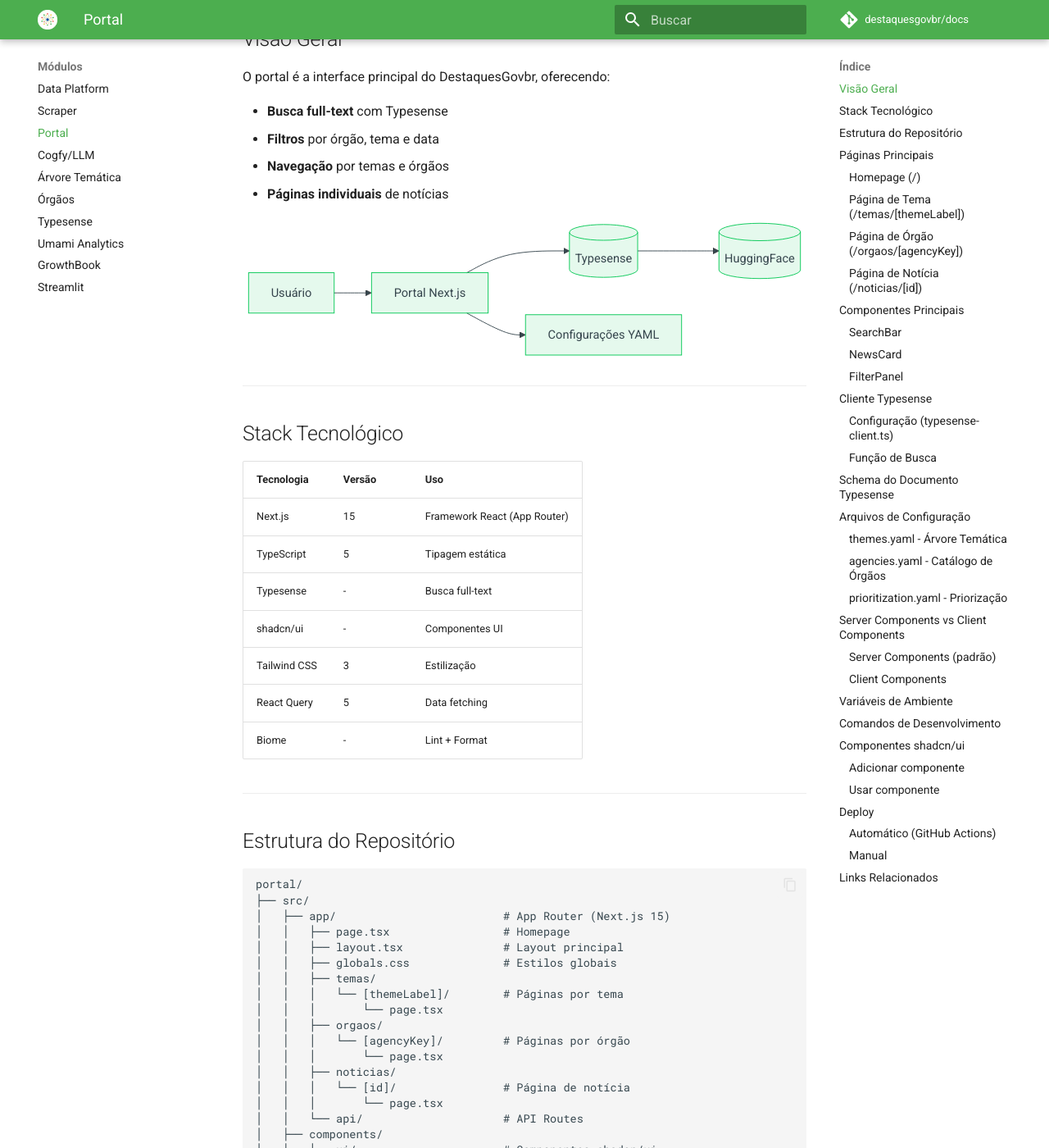
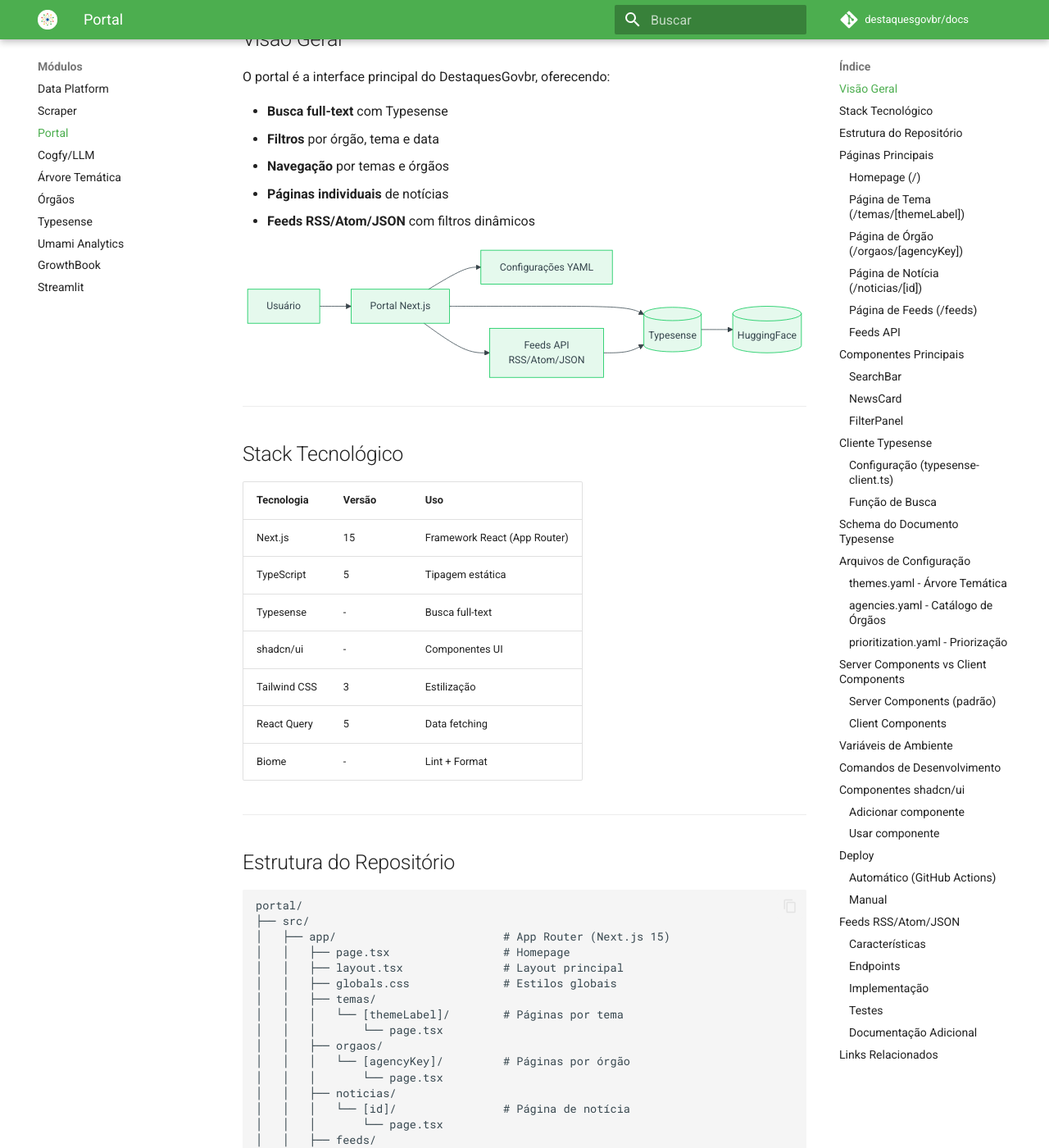
Before and after one commit to destaquesgovbr/docs, an MkDocs documentation site: the page built from docs/modulos/portal.md, in a window 1280 px wide and 1400 px high, scrolled down 346 px. Shown: the whole window at 82% size. Built offline with MkDocs 1.6.1 and Material for MkDocs 9.7.7, drawn with Linux system fonts in a browser that asks for light colours; comment, search, counter and statistics services are not loaded; some of the changed text lies outside the part shown.

Commit message:
docs: adiciona referência à Feeds API no módulo portal
Implementa recomendação item 14.3 do Quadro Resumo (Feeds API):
- Adiciona seção completa sobre Feeds RSS/Atom/JSON no portal.md
- Documenta 3 endpoints (/feed.xml, /feed.atom, /feed.json)
- Parâmetros de filtro: agencias, temas, tag, q, limit
- Página /feeds com construtor interativo de feeds
- Arquitetura: route handlers, parsing, validação, serialização
- Caching otimizado: Cache-Control (10min) + ETag (304 Not Modified)
- Conversão markdown → HTML server-side
- Título dinâmico baseado em filtros
- 43 testes unitários de cobertura
- Referência à documentação completa em portal/docs/FEEDS_API.md (198 linhas)

Fonte: portal/src/lib/feed.ts, portal/docs/FEEDS_API.md

Co-Authored-By: Claude Sonnet 4.5 <noreply@anthropic.com>

````diff
--- a/docs/modulos/portal.md
+++ b/docs/modulos/portal.md
@@ -14,6 +14,7 @@ O portal é a interface principal do DestaquesGovbr, oferecendo:
 - **Filtros** por órgão, tema e data
 - **Navegação** por temas e órgãos
 - **Páginas individuais** de notícias
+- **Feeds RSS/Atom/JSON** com filtros dinâmicos
 
 ```mermaid
 flowchart LR
@@ -21,6 +22,8 @@ flowchart LR
     P --> T[(Typesense)]
     T --> HF[(HuggingFace)]
     P --> CF[Configurações YAML]
+    P --> F[Feeds API<br/>RSS/Atom/JSON]
+    F --> T
 ```
 
 ---
@@ -57,15 +60,25 @@ portal/
 │   │   ├── noticias/
 │   │   │   └── [id]/                # Página de notícia
 │   │   │       └── page.tsx
+│   │   ├── feeds/
+│   │   │   └── page.tsx             # Página de descoberta de feeds
+│   │   ├── feed.xml/route.ts        # RSS 2.0 API route
+│   │   ├── feed.atom/route.ts       # Atom 1.0 API route
+│   │   ├── feed.json/route.ts       # JSON Feed 1.1 API route
 │   │   └── api/                     # API Routes
 │   ├── components/
 │   │   ├── ui/                      # Componentes shadcn/ui
 │   │   ├── search/                  # Busca e filtros
 │   │   ├── news/                    # Cards e listas de notícias
 │   │   ├── layout/                  # Header, Footer, Nav
-│   │   └── filters/                 # Filtros de busca
+│   │   ├── filters/                 # Filtros de busca
+│   │   └── common/
+│   │       └── FeedLink.tsx         # Link RSS contextual
 │   ├── lib/
 │   │   ├── typesense-client.ts      # Cliente Typesense
+│   │   ├── feed.ts                  # Lógica core de feeds (parsing, validação, serialização)
+│   │   ├── feed-handler.ts          # Handler HTTP compartilhado (ETag, cache)
+│   │   ├── markdown-to-html.ts      # Conversor markdown → HTML para feeds
 │   │   ├── themes.yaml              # Árvore temática
 │   │   ├── agencies.yaml            # Catálogo de órgãos
 │   │   ├── prioritization.yaml      # Config de priorização
@@ -73,6 +86,9 @@ portal/
 │   ├── hooks/                       # React hooks customizados
 │   └── types/                       # Definições TypeScript
 ├── public/                          # Assets estáticos
+├── docs/
+│   ├── FEEDS_API.md                 # Documentação completa da API de feeds
+│   └── FEEDS_ARCHITECTURE.md        # Arquitetura técnica dos feeds
 ├── .github/workflows/
 │   └── deploy-production.yml        # Deploy Cloud Run
 ├── package.json
@@ -110,6 +126,28 @@ portal/
 - Conteúdo completo
 - Metadados (data, órgão, tema)
 - Notícias relacionadas
+
+### Página de Feeds (`/feeds`)
+
+- **Construtor interativo**: Multi-select de órgãos e temas, gera URLs dos 3 formatos (RSS/Atom/JSON) em tempo real
+- **Feeds por Ministério**: Grid com links diretos RSS/Atom para cada ministério
+- **Feeds por Tema**: Grid com links diretos RSS/Atom para cada tema de nível 1
+- **Instruções**: Guia passo a passo para usar os feeds em leitores RSS
+
+### Feeds API
+
+- **`/feed.xml`**: RSS 2.0
+- **`/feed.atom`**: Atom 1.0
+- **`/feed.json`**: JSON Feed 1.1
+
+**Parâmetros suportados**:
+- `agencias` - Filtrar por órgãos (ex: `agencias=mre,saude`)
+- `temas` - Filtrar por temas (ex: `temas=01,03`)
+- `tag` - Filtrar por tag exata
+- `q` - Busca textual em título e conteúdo
+- `limit` - Quantidade de itens (default: 20, máx: 50)
+
+→ Documentação completa em [portal/docs/FEEDS_API.md](https://github.com/destaquesgovbr/portal/blob/main/docs/FEEDS_API.md)
 
 ---
 
@@ -451,6 +489,81 @@ gcloud run deploy portal \
 
 ---
 
+## Feeds RSS/Atom/JSON
+
+### Características
+
+- ✅ **3 formatos padrão**: RSS 2.0, Atom 1.0, JSON Feed 1.1
+- ✅ **Filtros dinâmicos**: Por órgão, tema, tag e busca textual
+- ✅ **Construtor interativo**: Página `/feeds` com multi-select de órgãos/temas
+- ✅ **Links contextuais**: Feeds automáticos em páginas de busca, tema e órgão
+- ✅ **Autodiscovery**: Tags `<link rel="alternate">` no `<head>`
+- ✅ **Caching otimizado**: `Cache-Control` com 10min + ETag para 304 Not Modified
+- ✅ **Markdown → HTML**: Conversão server-side com mesmo pipeline do portal
+
+### Endpoints
+
+```
+GET /feed.xml?agencias=mre,saude&temas=01&q=reforma&limit=30
+GET /feed.atom?agencias=gestao&temas=03
+GET /feed.json?temas=01,20&limit=50
+```
+
+### Implementação
+
+**Arquitetura**:
+```
+Route Handler (/feed.xml/route.ts)
+    ↓
+handleFeedRequest() (feed-handler.ts)
+    ↓
+parseFeedParams() → validateFeedParams() → buildFeed()
+    ↓
+queryArticlesForFeed() → Typesense
+    ↓
+markdownToHtml() → serializeFeed(format)
+    ↓
+computeETag() → Response (200 ou 304)
+```
+
+**Validação**:
+- `agencias`: Verifica existência em `agencies.yaml`
+- `temas`: Verifica existência em `themes.yaml`
+- `q`: Máximo 200 caracteres
+- `limit`: Entre 1-50
+
+**Caching**:
+- `Cache-Control: public, s-maxage=600, stale-while-revalidate=60`
+- `ETag`: MD5 do body
+- `If-None-Match` → 304 Not Modified
+
+**Título dinâmico**:
+```
+/feed.xml → "Destaques GOV.BR"
+/feed.xml?agencias=mre → "Destaques GOV.BR — Ministério das Relações Exteriores"
+/feed.xml?temas=03 → "Destaques GOV.BR — Saúde"
+/feed.xml?q=reforma → "Destaques GOV.BR — Busca: reforma"
+```
+
+### Testes
+
+**Cobertura**: 43 testes unitários (32 em `feed.test.ts` + 11 em `markdown-to-html.test.ts`)
+
+**Áreas testadas**:
+- Parsing e validação de parâmetros
+- Query Typesense com filtros combinados
+- Serialização nos 3 formatos
+- Conversão markdown → HTML
+- ETag computation e 304 responses
+- Tratamento de erros (400, 500)
+
+### Documentação Adicional
+
+→ **API completa**: [portal/docs/FEEDS_API.md](https://github.com/destaquesgovbr/portal/blob/main/docs/FEEDS_API.md) (198 linhas)
+→ **Arquitetura técnica**: [portal/docs/FEEDS_ARCHITECTURE.md](https://github.com/destaquesgovbr/portal/blob/main/docs/FEEDS_ARCHITECTURE.md)
+
+---
+
 ## Links Relacionados
 
 - [Visão Geral da Arquitetura](../arquitetura/visao-geral.md)
````
